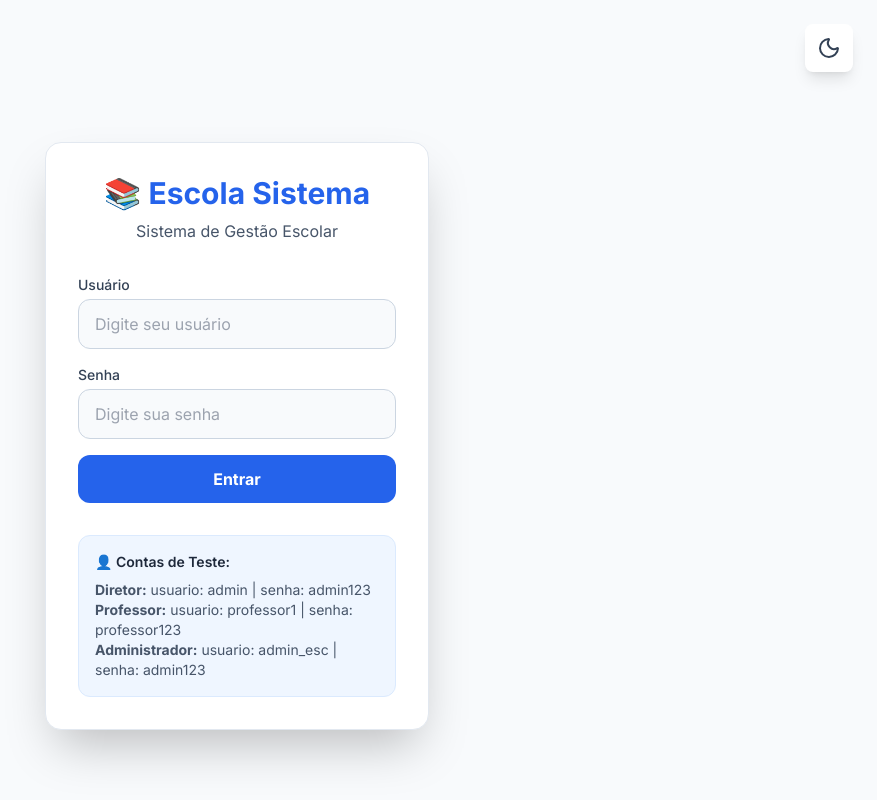
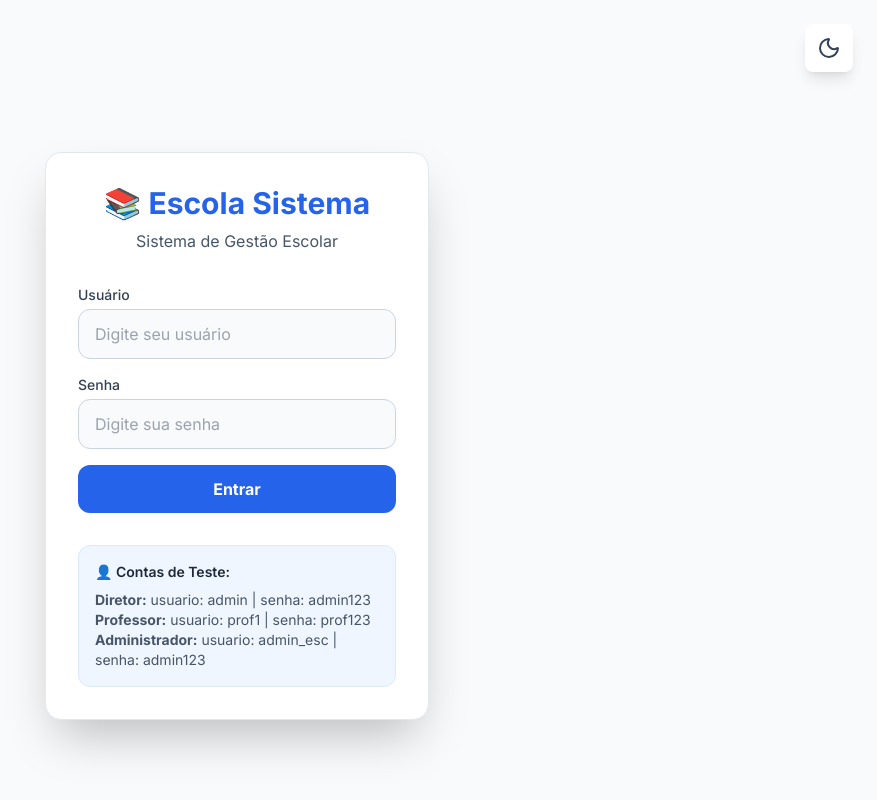
Before and after one commit to alessandro185/sistema-escolar, a Django app: page /usuarios/login/ in a window 1280 px wide. Shown: the whole page, without its empty margins (403-1280 px from the left). Run offline with Django 4.2, Linux system fonts and the light colour scheme; some libraries are stand-ins or nearby versions.

Commit message:
Preparar para deploy na Vercel

```diff
--- a/frontend/templates/usuarios/login.html
+++ b/frontend/templates/usuarios/login.html
@@ -94,7 +94,7 @@
         </p>
         <p><strong>Diretor:</strong> usuario: admin | senha: admin123</p>
         <p>
-          <strong>Professor:</strong> usuario: professor1 | senha: professor123
+          <strong>Professor:</strong> usuario: prof1 | senha: prof123
         </p>
         <p>
           <strong>Administrador:</strong> usuario: admin_esc | senha: admin123
```
Also changed, not shown: 1 other file.
